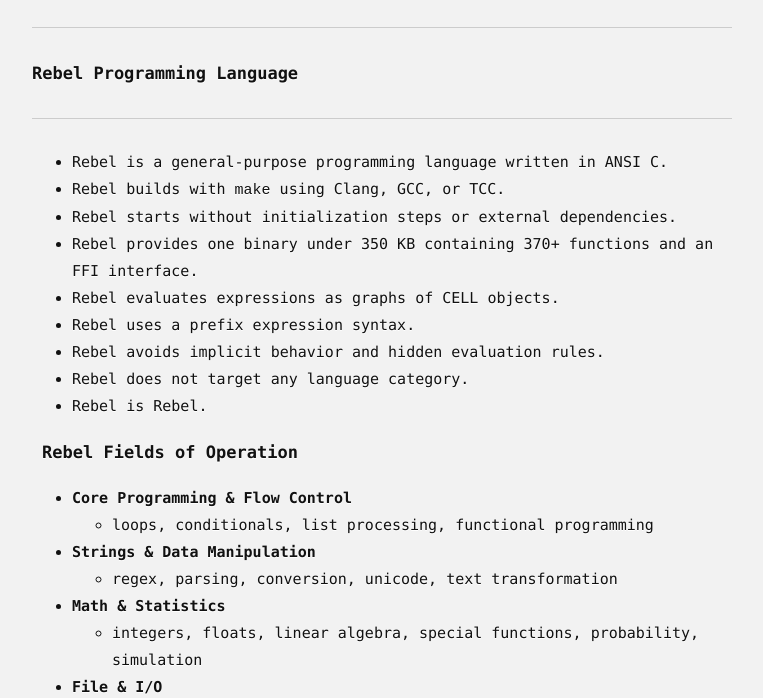
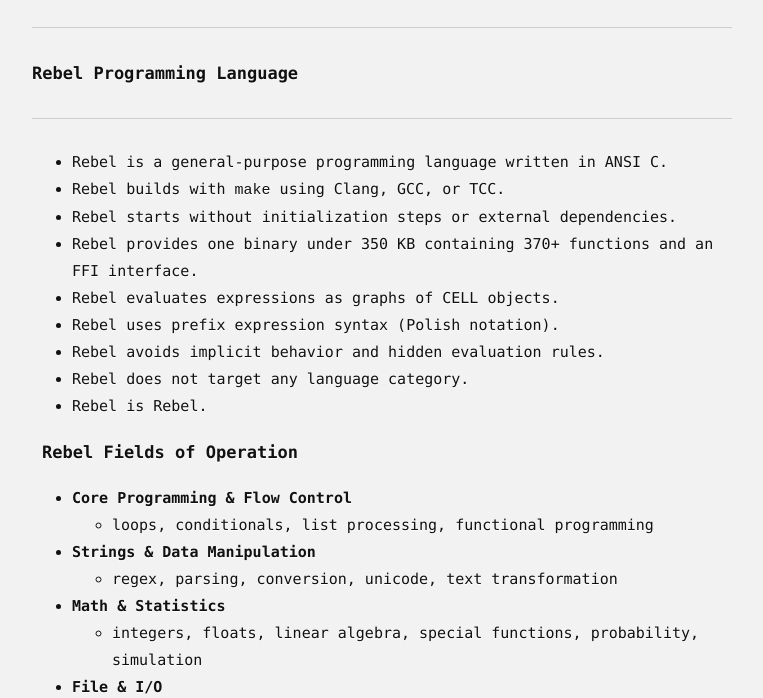
Before and after one commit to ufko-org/rebel, a plain HTML site: page docs/index.html in a window 1280 px wide. Shown: the part 93-791 px from the top of the page, without its empty margins (258-1021 px from the left). Drawn offline with Linux system fonts and the light colour scheme.

Commit message:
Update web site

```diff
--- a/docs/index.html
+++ b/docs/index.html
@@ -39,7 +39,7 @@
 <li>Rebel starts without initialization steps or external dependencies.</li>
 <li>Rebel provides one binary under 350 KB containing 370+ functions and an FFI interface.</li>
 <li>Rebel evaluates expressions as graphs of CELL objects.</li>
-<li>Rebel uses a prefix expression syntax.</li>
+<li>Rebel uses prefix expression syntax (Polish notation).</li>
 <li>Rebel avoids implicit behavior and hidden evaluation rules.</li>
 <li>Rebel does not target any language category.</li>
 <li>Rebel is Rebel.</li>
```
Also changed, not shown: 2 other files.
